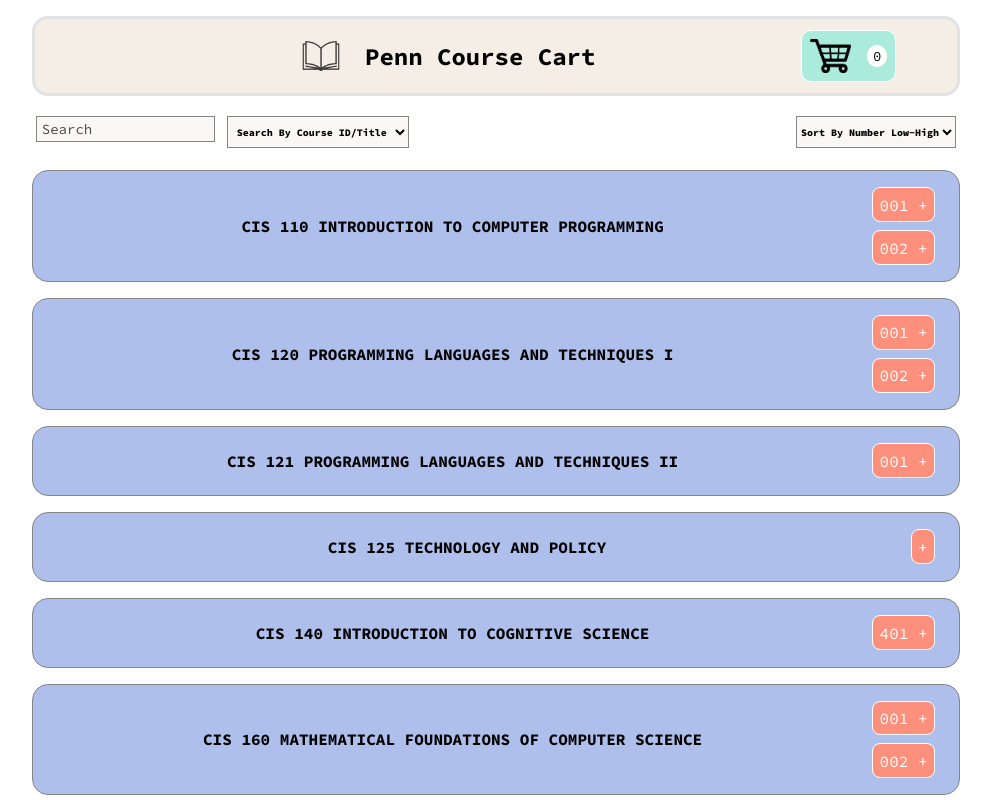
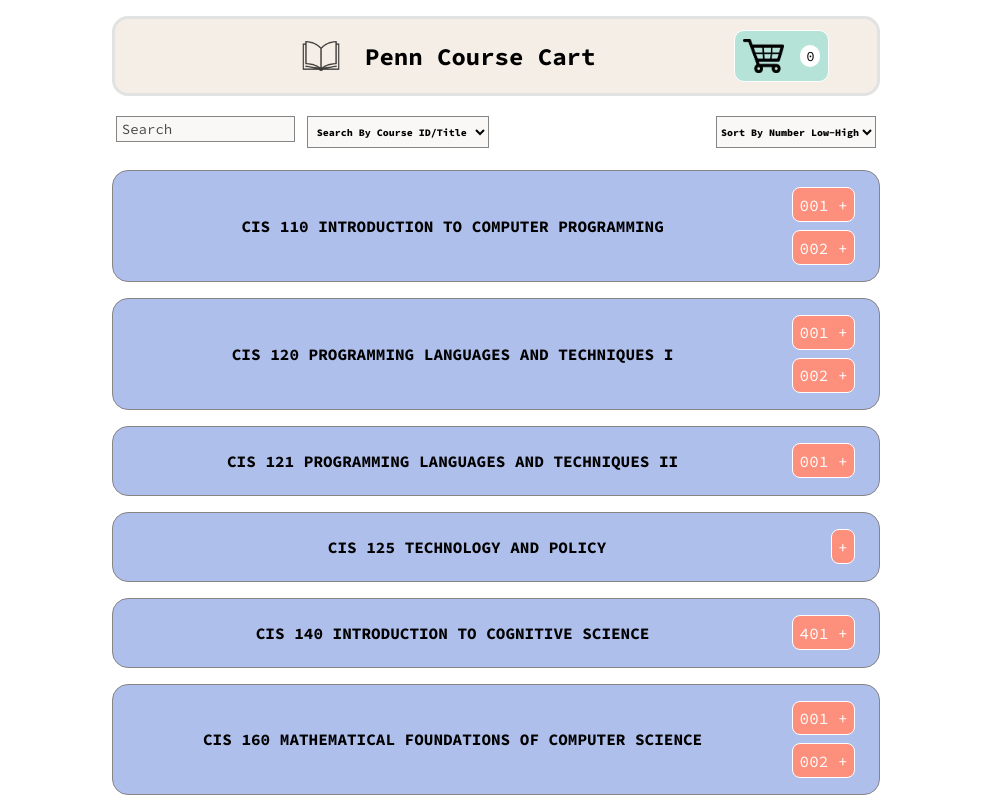
Before and after one commit to mialana/coursecart-challenge, a React (Create React App) app: page / in a window 1280 px wide. Shown: the top 800 px of the page, without its empty margins (144-1135 px from the left). Built offline with nearby package versions, Linux system fonts and the light colour scheme.

Commit message:
changed max-width

```diff
--- a/src/App.css
+++ b/src/App.css
@@ -13,7 +13,7 @@
 }
 
 .bottom {
-  max-width: 60rem;
+  max-width: 50rem;
   justify-content: center;
   margin: auto;
 }
@@ -65,7 +65,7 @@
   flex-direction: row;
   justify-content: center;
   padding: 0.5rem;
-  background-color: #aaebdb;
+  background-color: #b5e3d8;
   text-decoration: none;
   border-style: none;
   border: 0.1rem solid white;
@@ -76,7 +76,7 @@
 .cart-overall:hover {
   background-color: #e1fff8;
   cursor: pointer;
-  border: 0.05rem solid #b5e3d8;
+  border: 0.1rem solid #b5e3d8;
 }
 
 .cart-overall:hover .cart-amount {
@@ -350,7 +350,7 @@
   background-color: #aaebdb;
   margin: auto;
   margin-top: 5rem;
-  max-width: 60rem;
+  max-width: 50rem;
   justify-content: center;
   border-radius: 1.5rem;
   border: 0.2rem solid #e2e2e2;
```
